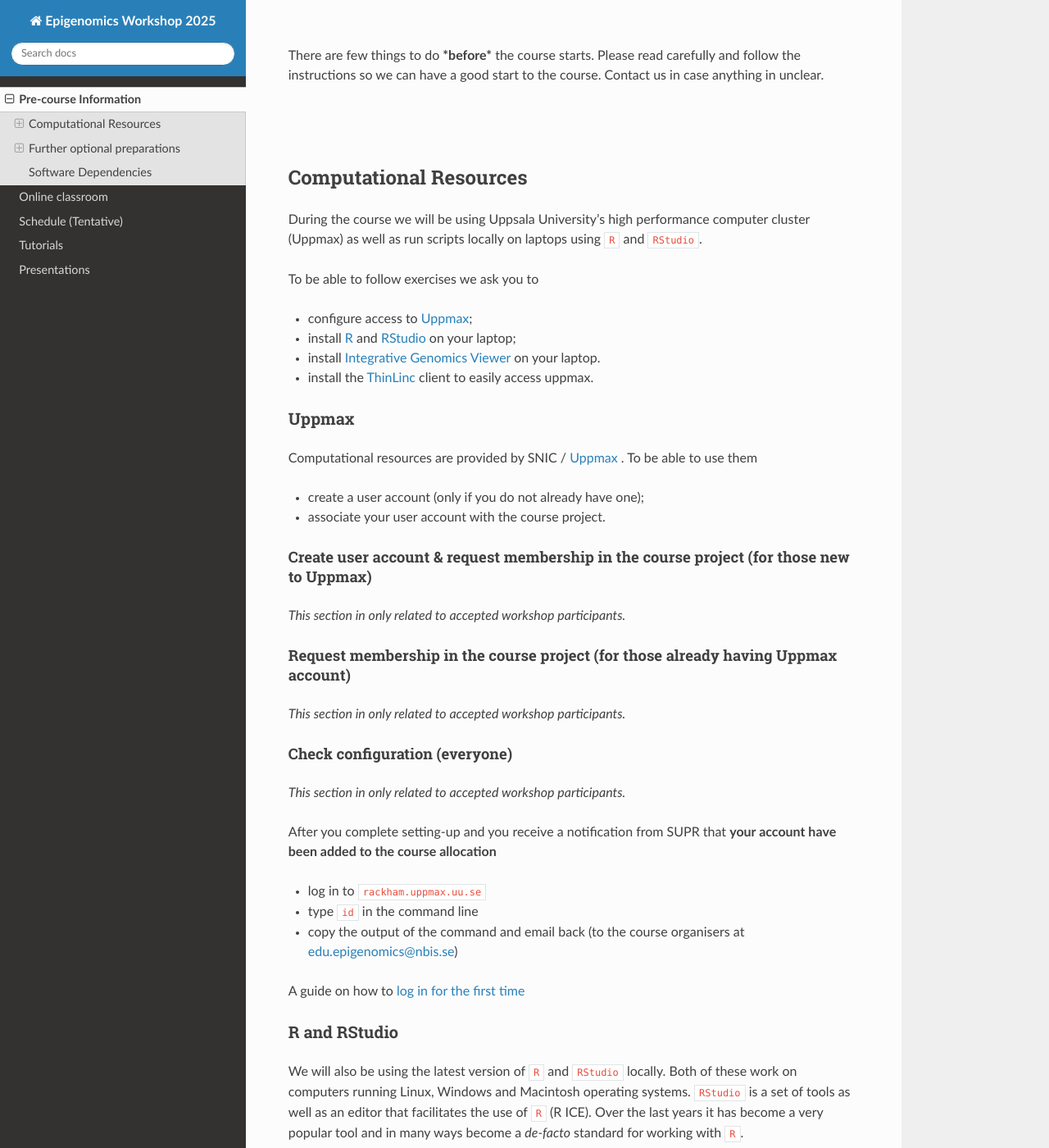
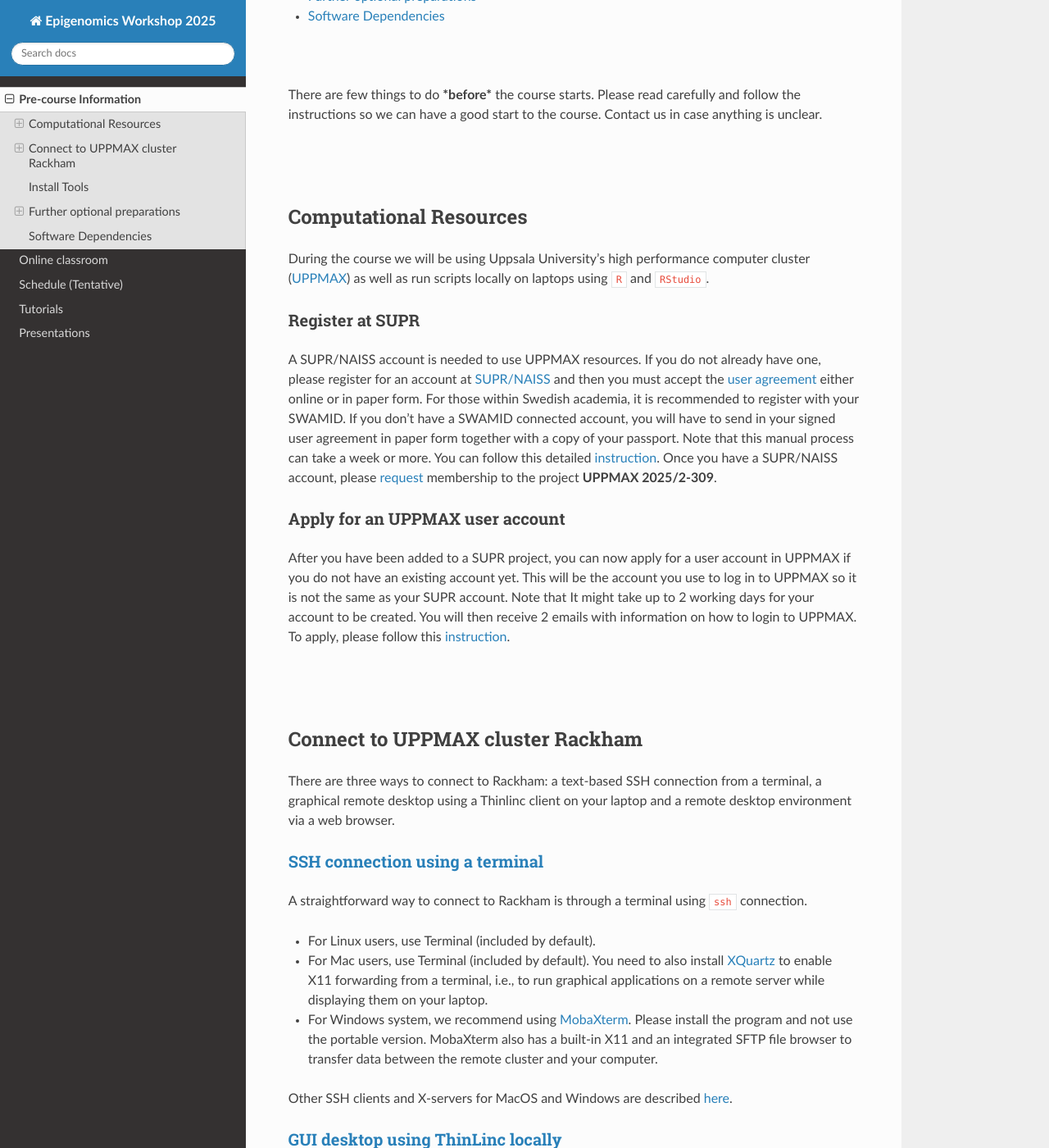
Before and after one commit to NBISweden/workshop-epigenomics-RTDs, a Sphinx documentation site: the page built from docs/content/precourse.rst, in a window 1280 px wide and 1400 px high, scrolled down 248 px. Shown: the whole window at 82% size. Built offline with Sphinx 7.4.7 and the Read the Docs theme 3.1.0, drawn with Linux system fonts in a browser that asks for light colours; some of the changed text lies outside the part shown.

Commit message:
edited and updated heavily

```diff
--- a/docs/content/precourse.rst
+++ b/docs/content/precourse.rst
@@ -21,8 +21,7 @@ Pre-course Information
 :raw-html:`<br />`
 
 
-There are few things to do ***before*** the course starts. Please read carefully and follow the instructions so we can have a good start to the course. Contact us in case anything in unclear.
-
+There are few things to do ***before*** the course starts. Please read carefully and follow the instructions so we can have a good start to the course. Contact us in case anything is unclear.
 
 :raw-html:`<br />`
 :raw-html:`<br />`
@@ -30,71 +29,99 @@ There are few things to do ***before*** the course starts. Please read carefully
 Computational Resources
 =======================
 
-During the course we will be using Uppsala University’s high performance computer cluster (Uppmax) as well as run scripts locally on laptops using ``R`` and ``RStudio``.
-
-To be able to follow exercises we ask you to
-
-- configure access to `Uppmax <https://uppmax.uu.se/>`_;
-
-- install `R <https://cran.r-project.org/>`_ and `RStudio <https://rstudio.com/>`_ on your laptop;
-
-- install `Integrative Genomics Viewer <https://software.broadinstitute.org/software/igv/>`_ on your laptop.
-
-- install the `ThinLinc <https://www.cendio.com/thinlinc/download/>`_ client to easily access uppmax.
-
-Uppmax
-------
-
-Computational resources are provided by SNIC / `Uppmax <https://uppmax.uu.se/>`_ . To be able to use them
-
-* create a user account (only if you do not already have one);
-
-* associate your user account with the course project.
+During the course we will be using Uppsala University’s high performance computer cluster (`UPPMAX <https://docs.uppmax.uu.se/cluster_guides/uppmax_cluster/>`_)
+as well as run scripts locally on laptops using ``R`` and ``RStudio``.
 
 
-Create user account & request membership in the course project (for those new to Uppmax)
-*****************************************************************************************
+Register at SUPR
+-----------------
 
-*This section in only related to accepted workshop participants.*
+A SUPR/NAISS account is needed to use UPPMAX resources.
+If you do not already have one, please register for an account at `SUPR/NAISS <https://supr.naiss.se/person/register/>`_
+and then you must accept the `user agreement <https://supr.naiss.se/person/user_agreement/naiss/>`_ either online or in paper form.
+For those within Swedish academia, it is recommended to register with your SWAMID.
+If you don’t have a SWAMID connected account, you will have to send in your signed user agreement in paper form together with a copy of your passport.
+Note that this manual process can take a week or more.
+You can follow this detailed `instruction <https://docs.uppmax.uu.se/getting_started/supr_register/>`_.  Once you have a SUPR/NAISS account, please
+`request <https://docs.uppmax.uu.se/getting_started/join_existing_project/>`_ membership to the project **UPPMAX 2025/2-309**.
 
 
-.. This involves few steps. Briefly,
 
-.. * registering at `SUPR <https://supr.naiss.se/>`_;
+Apply for an UPPMAX user account
+--------------------------------
 
-.. * accepting the User Agreement;
+After you have been added to a SUPR project, you can now apply for a user account in UPPMAX if you do not have an existing account yet.
+This will be the account you use to log in to UPPMAX so it is not the same as your SUPR account.
+Note that It might take up to 2 working days for your account to be created.  You will then receive 2 emails with information on how to login to UPPMAX.
+To apply, please follow this `instruction <https://docs.uppmax.uu.se/getting_started/user_account/#apply-for-an-account-at-uppmax>`_.
 
-.. * becoming a member in both the storage project ( **NAISS 2024/23-388**) and the compute project ( **NAISS 2024/22-842**);
-
-.. * applying for an account at Uppmax.
+:raw-html:`<br />`
+:raw-html:`<br />`
 
 
-.. .. note::
+Connect to UPPMAX cluster Rackham
+=================================
 
-..	To go through the steps follow the instructions on Uppmax website. While at this keep this information handy:
+There are three ways to connect to Rackham: a text-based SSH connection from a terminal, a graphical remote desktop using a Thinlinc client on your laptop and
+a remote desktop environment via a web browser.
 
-..	* Cluster name: rackham
+`SSH connection using a terminal <https://docs.uppmax.uu.se/getting_started/login_rackham_console_password/>`_
+----------------------------------------------------------------------------------------------------------------------------
 
-..	* Project ID:  **NAISS 2024/23-388** and **NAISS 2024/22-842**
+A straightforward way to connect to  Rackham is through a terminal using ``ssh`` connection.
+
+- For Linux users, use Terminal (included by default).
+- For Mac users, use Terminal (included by default).  You need to also install `XQuartz  <https://www.xquartz.org/>`_  to enable X11 forwarding from a terminal,
+  i.e., to run graphical applications on a remote server while displaying them on your laptop.
+
+- For Windows system, we recommend using `MobaXterm <http://mobaxterm.mobatek.net/>`_.  Please install the program and not use the portable version.
+  MobaXterm also has a built-in X11 and an integrated SFTP file browser to transfer data between the remote cluster and your computer.
+
+Other SSH clients and X-servers for MacOS and Windows are described `here <https://docs.uppmax.uu.se/software/ssh_client/#ssh-client>`_.
+
+`GUI desktop using ThinLinc locally <https://docs.uppmax.uu.se/getting_started/login_rackham_remote_desktop_local_thinlinc_client/>`_
+----------------------------------------------------------------------------------------------------------------------------------------
+
+You can also connect to Rackham via a graphical remote desktop using a local ThinLinc client on your laptop.
+Thinlinc is useful if you need to view images or documents in GUI programs without having to first download the image/document to your own computer first.
+Since it is using graphics, it will require you to have an internet connection that is good and stable.
+
+- Install `ThinLinc <https://www.cendio.com/thinlinc/download/>`_ .
+
+`GUI desktop using ThinLinc in a web browser <https://docs.uppmax.uu.se/getting_started/login_rackham_remote_desktop_website/>`_
+---------------------------------------------------------------------------------------------------------------------------------
+
+Lastly,  you can connect to Rackham using a remote desktop environment via a web browser at `https://rackham-gui.uppmax.uu.se/ <https://rackham-gui.uppmax.uu.se/>`_.
+This is the easiest option as no software installation is needed but it will give you the slowest connection.  It will require you to have an internet connection that is good and stable.
+For this option,  you have to set up your UPPMAX two factor authorization (2FA).
+See `how to get an UPPMAX 2FA <https://docs.uppmax.uu.se/getting_started/get_uppmax_2fa/>`_.
+
+:raw-html:`<br />`
+
+This `tutorial <https://docs.uppmax.uu.se/getting_started/login_rackham/>`_ will guide you to connect to Rackham using the three methods as described above.
+For Windows users with MobaXterm, please follow this `instruction <https://docs.uppmax.uu.se/software/ssh_client/#using-ssh-with-different-terminals-that-allow-for-graphics>`_.
+
+
+:raw-html:`<br />`
+
+Some useful tutorials:
+
+- `Troubleshoot your MobaXterm X11 connection to UPPMAX <https://hackmd.io/@pmitev/UPPMAX-MobaXterm-X11>`_
+- `File transfer to/from Rackham <https://docs.uppmax.uu.se/cluster_guides/transfer_rackham/>`_
+- `Change your UPPMAX password <https://docs.uppmax.uu.se/getting_started/change_uppmax_password/>`_
+- `How to get an UPPMAX 2FA <https://docs.uppmax.uu.se/getting_started/get_uppmax_2fa/>`_.
 
 
 
 
-Request membership in the course project (for those already having Uppmax account)
-***********************************************************************************
-
-*This section in only related to accepted workshop participants.*
-
-.. * log in to SUPR;
-
-.. * under Projects: Requesting Membership in Projects, request membership in **NAISS 2024/23-388** and **NAISS 2024/22-842**
 
 
-Check configuration (everyone)
-*******************************
+:raw-html:`<br />`
 
-*This section in only related to accepted workshop participants.*
 
+
+Check configuration
+--------------------
 
 After you complete setting-up and you receive a notification from SUPR that **your account have been added to the course allocation**
 
@@ -104,21 +131,26 @@ After you complete setting-up and you receive a notification from SUPR that **yo
 
 * copy the output of the command and email back (to the course organisers at edu.epigenomics@nbis.se)
 
-A guide on how to `log in for the first time <https://www.uu.se/en/centre/uppmax/get-started/first-login>`_
+
+:raw-html:`<br />`
+:raw-html:`<br />`
 
 
-R and RStudio
----------------
+
+Install Tools
+=================
+
+To be able to follow exercises we ask you to
+
+- install `R <https://cran.r-project.org/>`_ and `RStudio <https://rstudio.com/>`_ on your laptop.
+
+- install `Integrative Genomics Viewer <https://software.broadinstitute.org/software/igv/>`_ on your laptop.
 
 We will also be using the latest version of ``R`` and ``RStudio`` locally. Both of these work on computers running Linux, Windows and Macintosh operating systems. ``RStudio`` is a set of tools as well as an editor that facilitates the use of ``R`` (R ICE). Over the last years it has become a very popular tool and in many ways become a *de-facto* standard for working with ``R``.
 
 Note that on same operative systems it will be easier to install and run ``R`` and ``RStudio`` if you are administrator of your own computer and hence are allowed to install software on your machine. If you do not have these privileges please ask your system administrator to install the latest version of ``R`` and ``RStudio``.
 
 
-IGV
-----
-
-To install, follow the instructions on the `IGV website <https://software.broadinstitute.org/software/igv/>`_.
 
 
 :raw-html:`<br />`
```
Also changed, not shown: other parts of docs/content/precourse.rst (+0 -1 lines).
